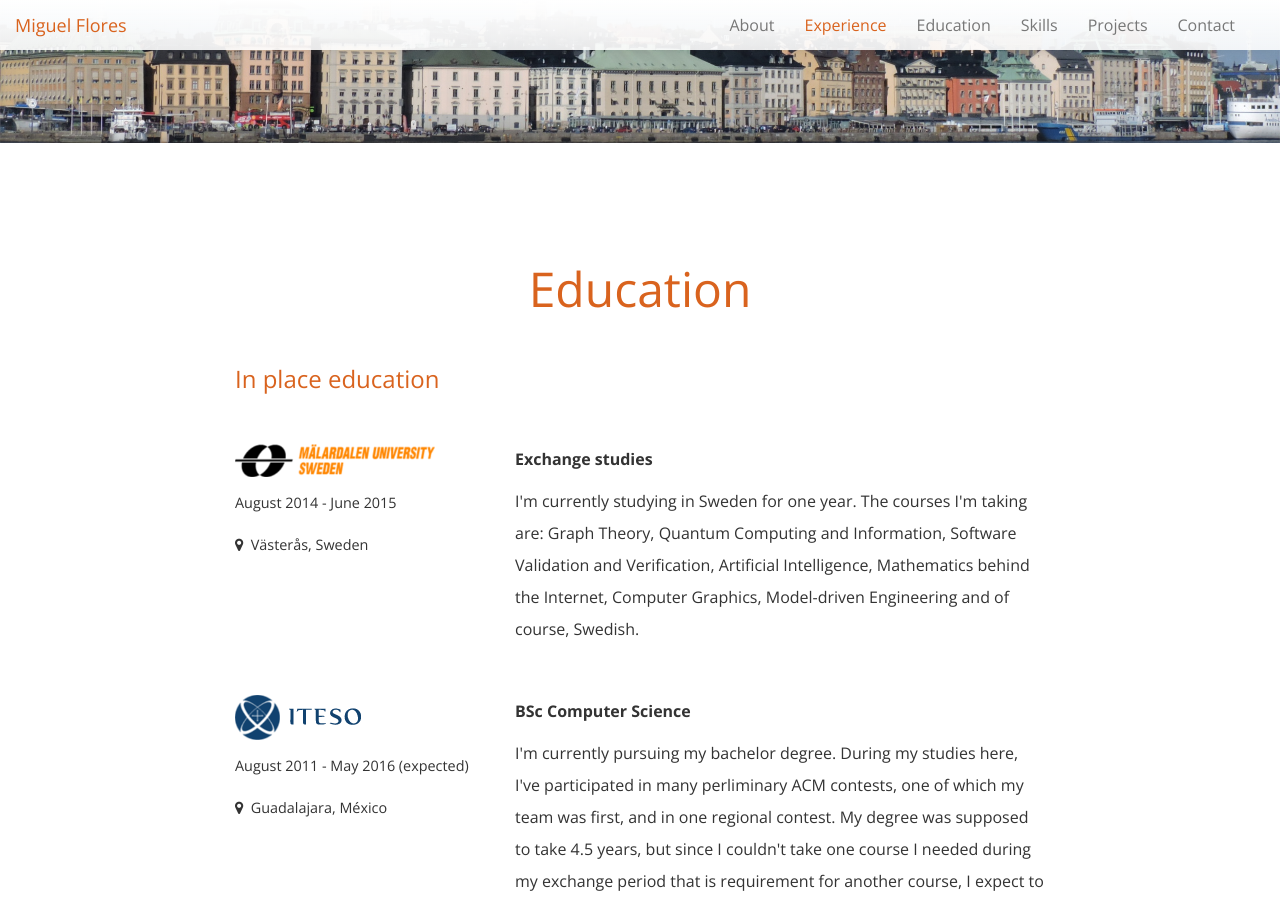
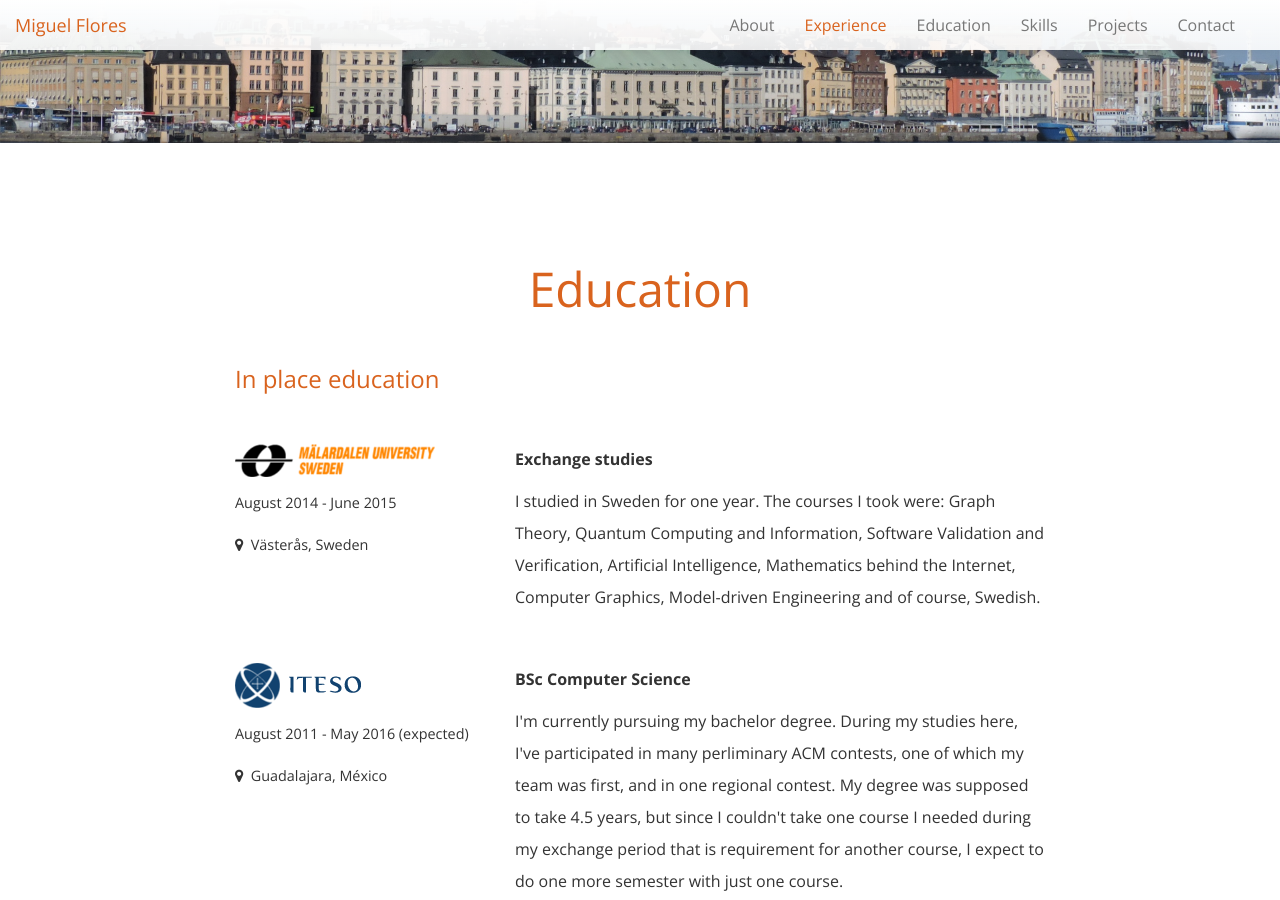
Before and after one commit to miguelfrde/miguelfrde.github.io, a Jekyll site: the page built from index.html, in a window 1280 px wide and 900 px high, scrolled down 2814 px. Built offline with Jekyll 4.4.1, drawn with Linux system fonts in a browser that asks for light colours; nearby versions of some CDN libraries.

Commit message:
Past tense for exchange period

```diff
--- a/_data/inplace_education.yaml
+++ b/_data/inplace_education.yaml
@@ -4,10 +4,10 @@
   location: Västerås, Sweden
   title: Exchange studies
   description: >
-    I'm currently studying in Sweden for one year. The courses I'm taking are:
-    Graph Theory, Quantum Computing and Information, Software Validation and
-    Verification, Artificial Intelligence, Mathematics behind the Internet,
-    Computer Graphics, Model-driven Engineering and of course, Swedish.
+    I studied in Sweden for one year. The courses I took were: Graph Theory,
+    Quantum Computing and Information, Software Validation and Verification,
+    Artificial Intelligence, Mathematics behind the Internet, Computer
+    Graphics, Model-driven Engineering and of course, Swedish.
 
 - school: ITESO
   image: iteso.png
```
